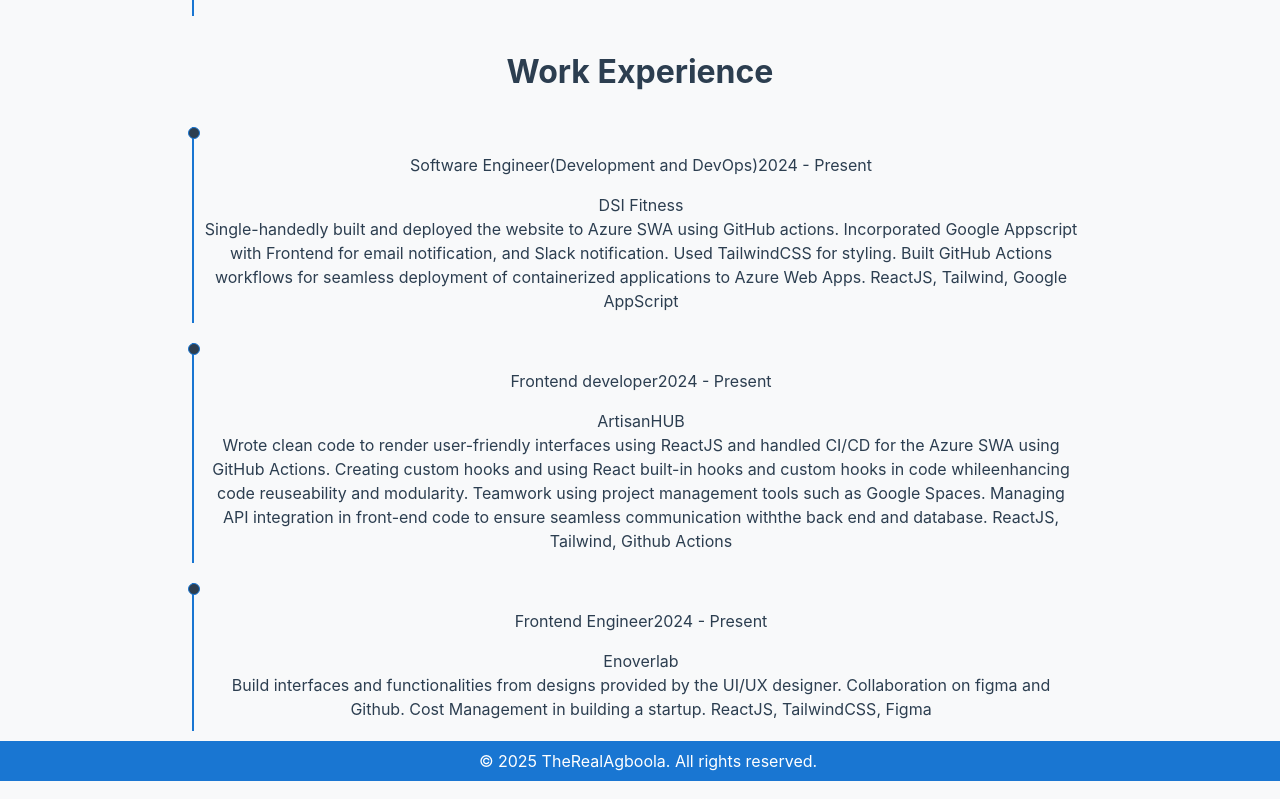
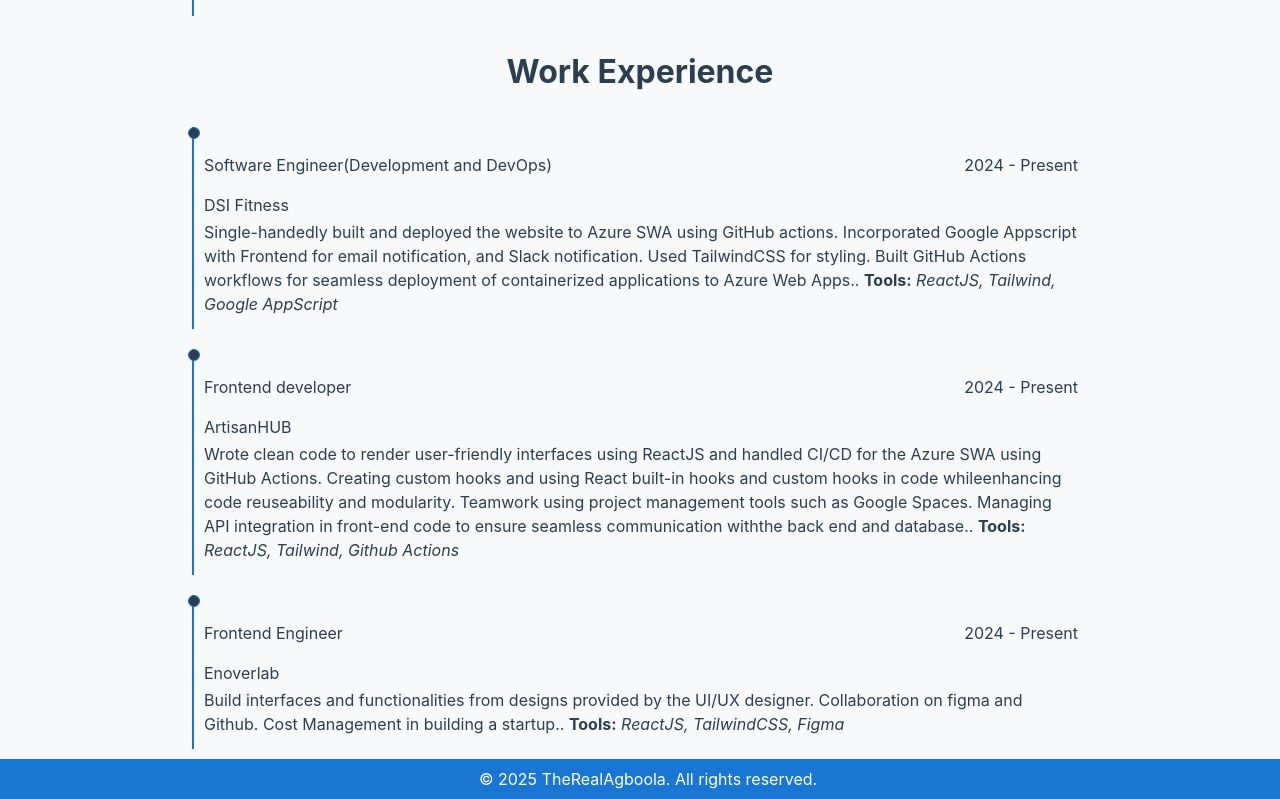
Before and after one commit to Agboolasam/PortfolioV1, a React (Vite) app: page /about in a window 1280 px wide. Shown: the part 877-1676 px from the top of the page. Built offline with nearby package versions, Linux system fonts and the light colour scheme; a web font is replaced by a local one.

Commit message:
some fixes

```diff
--- a/src/pages/resumeCard.jsx
+++ b/src/pages/resumeCard.jsx
@@ -30,7 +30,7 @@ const Card = ({ type, items }) => {
         return (
             <div className="workCard" >
                 <span className="dot"></span>
-                <p>
+                <p className="cardHeding">
                     <span>
                         {items.title}
                     </span>
@@ -43,7 +43,7 @@ const Card = ({ type, items }) => {
                     {items.company}
                 </span>
                 <span>
-                    {items.details} {items.tools}
+                    {items.details}. <b>Tools:</b> <i> {items.tools}</i>
                 </span>
             </div>
         )
```
